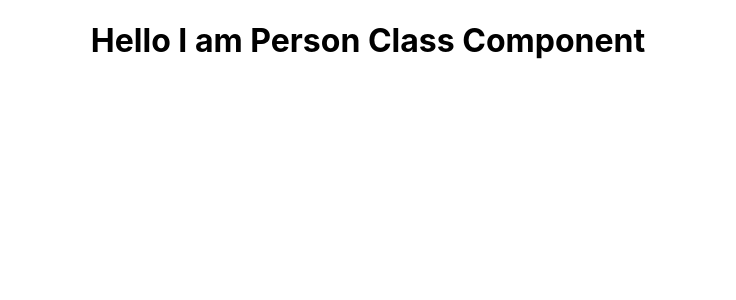
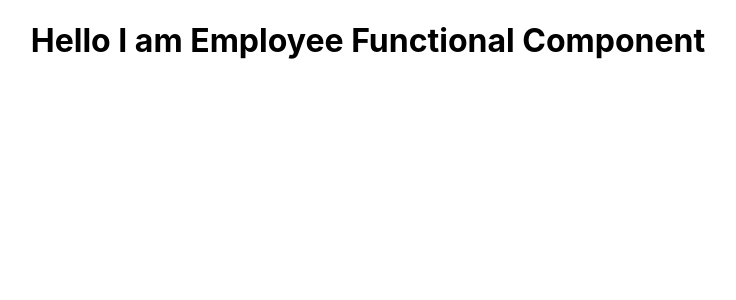
Before and after one commit to pranay-chauhan/React-study, a React (Create React App) app: page / in a window 1280 px wide. Shown: the top 300 px of the page, without its empty margins (272-1008 px from the left). Built offline with nearby package versions, Linux system fonts and the light colour scheme.

Commit message:
added functional component

```diff
--- a/src/App.js
+++ b/src/App.js
@@ -1,10 +1,12 @@
 import React from 'react';
 import './App.css';
-import Person from './Class-component/Person'
+//import Person from './Class-component/Person';
+import Employee from './Functional-component/Employee'
 function App() {
   return (
     <div className="App">
-      <Person/>
+      {/* <Person/> */}
+      <Employee/>
       </div>
   );
 }
--- /dev/null
+++ b/src/Functional-component/Employee.js
@@ -0,0 +1,10 @@
+import React from 'react';
+
+const emp = ()=>{
+    return(
+        <div>
+            <h1>Hello I am Employee Functional Component</h1>
+        </div>
+    )
+}
+export default emp
```
